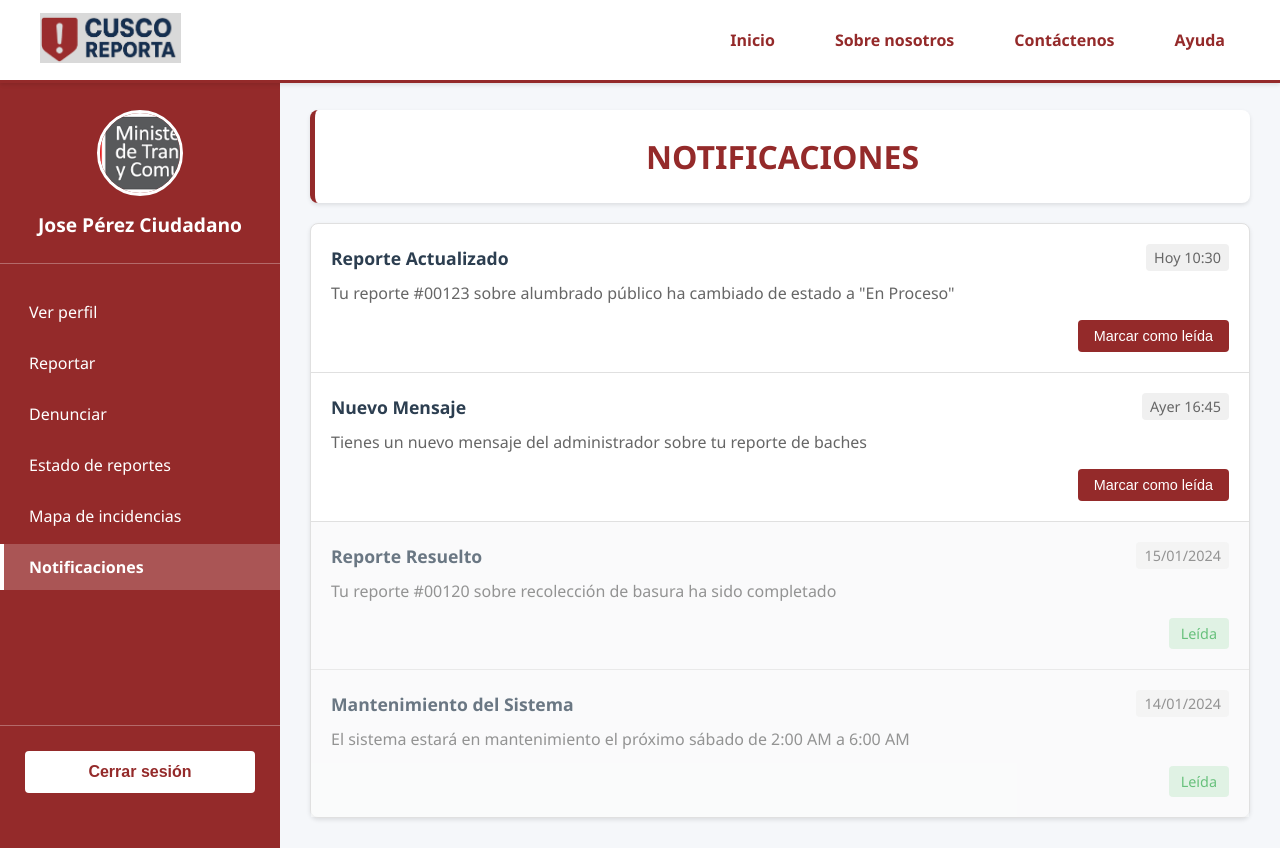
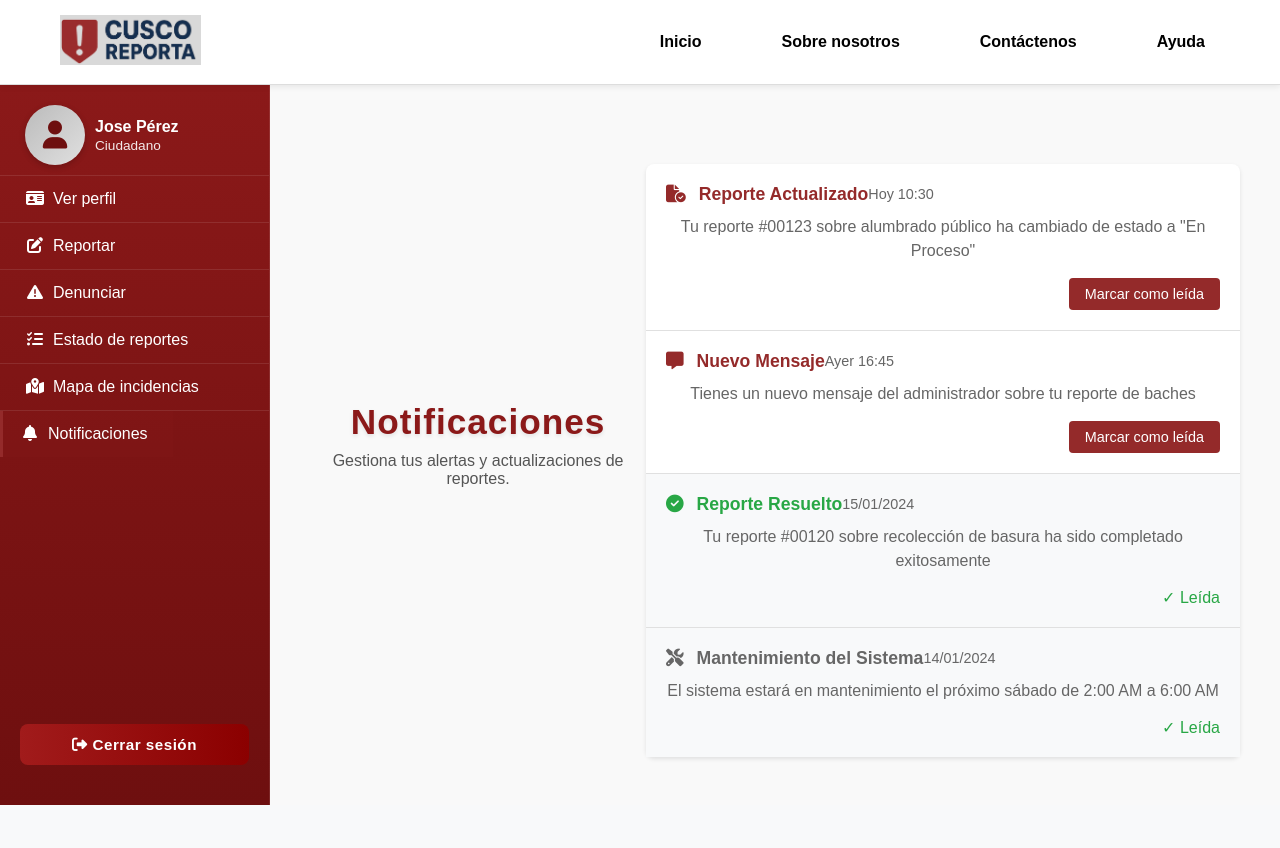
Before and after one commit to Alacops/CUSCO_REPORTA, a plain HTML site: page Frontend/html/notificaciones.html in a window 1280 px wide. After the commit the page ends 805 px from the top, so only its background shows below. Drawn offline with Linux system fonts and the light colour scheme.

Commit message:
notificaciones

```diff
--- a/Frontend/html/notificaciones.html
+++ b/Frontend/html/notificaciones.html
@@ -1,131 +1,179 @@
 <!DOCTYPE html>
 <html lang="es">
 <head>
-    <meta charset="UTF-8">
-    <meta name="viewport" content="width=device-width, initial-scale=1.0">
-    <title>Notificaciones - Reporta Cusco</title>
-    <link rel="stylesheet" href="../css/common.css">
-    <link rel="stylesheet" href="../css/notificaciones.css">
+  <meta charset="UTF-8" />
+  <meta name="viewport" content="width=device-width, initial-scale=1.0" />
+  <title>Notificaciones - Cusco Reporta</title>
+  <link rel="stylesheet" href="../css/styles.css" />
+  <link rel="stylesheet" href="https://cdnjs.cloudflare.com/ajax/libs/font-awesome/6.5.0/css/all.min.css">
 </head>
 <body>
-    <!-- Barra Horizontal SUPERIOR (BLANCA) -->
-    <header class="top-header">
-        <div class="header-container">
-            <div class="header-logo">
-                <img src="../assents/images/CuscoReporta.png" alt="CUSCO REPORTA" class="logo-image">
+  <!-- ====== NAVBAR SUPERIOR ====== -->
+  <header class="topbar">
+    <div class="topbar__logo">
+      <img src="../assents/images/CuscoReporta.png" alt="Cusco Reporta Logo">
     </div>
-            <nav class="top-nav">
-                <ul>
-                    <li><a href="../index.html">Inicio</a></li>
-                    <li><a href="#">Sobre nosotros</a></li>
-                    <li><a href="#">Contáctenos</a></li>
-                    <li><a href="#">Ayuda</a></li>
-                </ul>
+    <nav class="topbar__menu">
+      <a href="../index.html">Inicio</a>
+      <a href="#">Sobre nosotros</a>
+      <a href="#">Contáctenos</a>
+      <a href="#">Ayuda</a>
     </nav>
-        </div>
   </header>
 
-    <div class="main-container">
-        <!-- Barra Lateral IZQUIERDA (ROJA) -->
-        <aside class="sidebar">
-            <div class="user-profile">
-                <div class="user-avatar">
-                    <img src="../assents/images/MTC.png" alt="Jose Pérez">
+  <!-- ====== CONTENEDOR PRINCIPAL ====== -->
+  <div class="container">
+    <!-- ====== SIDEBAR IZQUIERDO ====== -->
+    <aside class="sidebar" style="display: flex; flex-direction: column; justify-content: flex-start;">
+      <div class="sidebar__user" style="margin-bottom: 10px;">
+        <div class="sidebar__avatar">
+          <i class="fa-solid fa-user"></i>
         </div>
-                <h3>Jose Pérez Ciudadano</h3>
-            </div>
-
-            <nav class="side-nav">
-                <ul class="nav-menu">
-                    <li class="nav-item">
-                        <a href="#" class="nav-link">Ver perfil</a>
-                    </li>
-                    <li class="nav-item">
-                        <a href="registrar_Denuncia.html" class="nav-link">Reportar</a>
-                    </li>
-                    <li class="nav-item">
-                        <a href="#" class="nav-link">Denunciar</a>
-                    </li>
-                    <li class="nav-item">
-                        <a href="#" class="nav-link">Estado de reportes</a>
-                    </li>
-                    <li class="nav-item">
-                        <a href="#" class="nav-link">Mapa de incidencias</a>
-                    </li>
-                    <li class="nav-item">
-                        <a href="notificaciones.html" class="nav-link active">Notificaciones</a>
-                    </li>
-                </ul>
-            </nav>
-
-            <div class="logout-section">
-                <button class="logout-btn" onclick="cerrarSesion()">Cerrar sesión</button>
-            </div>
-        </aside>
-
-        <!-- Contenido Principal -->
-        <main class="main-content">
-            <div class="content-header">
-                <h2>NOTIFICACIONES</h2>
-            </div>
-
-            <div class="notifications-container">
-                <div class="notification-item">
-                    <div class="notification-header">
-                        <span class="notification-title">Reporte Actualizado</span>
-                        <span class="notification-date">Hoy 10:30</span>
-                    </div>
-                    <div class="notification-message">
-                        Tu reporte #00123 sobre alumbrado público ha cambiado de estado a "En Proceso"
-                    </div>
-                    <div class="notification-actions">
-                        <button class="btn-mark-read">Marcar como leída</button>
+        <div class="sidebar__info">
+          <h3>Jose Pérez</h3>
+          <p>Ciudadano</p>
         </div>
       </div>
 
-                <div class="notification-item">
-                    <div class="notification-header">
-                        <span class="notification-title">Nuevo Mensaje</span>
-                        <span class="notification-date">Ayer 16:45</span>
+      <!-- Menú del usuario -->
+      <ul class="sidebar__menu" style="margin-top: 0; padding-top: 0; list-style: none;">
+        <li style="display: flex; align-items: flex-start;">
+          <a href="perfil_usuario.html"><i class="fa-solid fa-id-card" style="width: 20px;"></i><span style="margin-left:8px;">Ver perfil</span></a>
+        </li>
+        <li style="display: flex; align-items: flex-start;">
+          <a href="registrar_Denuncia.html"><i class="fa-solid fa-pen-to-square" style="width: 20px;"></i><span style="margin-left:8px;">Reportar</span></a>
+        </li>
+        <li style="display: flex; align-items: flex-start;">
+          <a href="#"><i class="fa-solid fa-triangle-exclamation" style="width: 20px;"></i><span style="margin-left:8px;">Denunciar</span></a>
+        </li>
+        <li style="display: flex; align-items: flex-start;">
+          <a href="#"><i class="fa-solid fa-list-check" style="width: 20px;"></i><span style="margin-left:8px;">Estado de reportes</span></a>
+        </li>
+        <li style="display: flex; align-items: flex-start;">
+          <a href="#"><i class="fa-solid fa-map-location-dot" style="width: 20px;"></i><span style="margin-left:8px;">Mapa de incidencias</span></a>
+        </li>
+        <li style="display: flex; align-items: flex-start;">
+          <a href="notificaciones.html" style="background-color: rgba(148, 42, 42, 0.1); border-left: 3px solid #942A2A; padding-left: 17px;"><i class="fa-solid fa-bell" style="width: 20px;"></i><span style="margin-left:8px;">Notificaciones</span></a>
+        </li>
+      </ul>
+
+      <button class="logout-btn" id="logoutBtn" style="margin-top: auto;">
+        <i class="fa-solid fa-right-from-bracket"></i> Cerrar sesión
+      </button>
+    </aside>
+
+    <!-- ====== CONTENIDO PRINCIPAL ====== -->
+    <main class="main-content">
+      <div>
+        <h1>Notificaciones</h1>
+        <p style="color:#555; margin-top:10px;">
+          Gestiona tus alertas y actualizaciones de reportes.
+        </p>
       </div>
-                    <div class="notification-message">
-                        Tienes un nuevo mensaje del administrador sobre tu reporte de baches
+
+      <!-- Contenedor de Notificaciones -->
+      <div class="notifications-container" style="margin-top: 30px; background: white; border-radius: 8px; box-shadow: 0 2px 4px rgba(0,0,0,0.1); padding: 0;">
+
+        <!-- Notificación 1 -->
+        <div class="notification-item" style="padding: 20px; border-bottom: 1px solid #e0e0e0;">
+          <div style="display: flex; justify-content: between; align-items: center; margin-bottom: 10px;">
+            <h3 style="color: #942A2A; margin: 0; font-size: 1.1rem;">
+              <i class="fa-solid fa-file-circle-check" style="margin-right: 8px;"></i>
+              Reporte Actualizado
+            </h3>
+            <span style="color: #666; font-size: 0.9rem;">Hoy 10:30</span>
           </div>
-                    <div class="notification-actions">
-                        <button class="btn-mark-read">Marcar como leída</button>
+          <p style="color: #666; margin-bottom: 15px; line-height: 1.5;">
+            Tu reporte #00123 sobre alumbrado público ha cambiado de estado a "En Proceso"
+          </p>
+          <div style="display: flex; justify-content: flex-end;">
+            <button class="btn-mark-read" style="background: #942A2A; color: white; border: none; padding: 8px 16px; border-radius: 4px; cursor: pointer; font-size: 0.9rem;">
+              Marcar como leída
+            </button>
           </div>
         </div>
 
-                <div class="notification-item read">
-                    <div class="notification-header">
-                        <span class="notification-title">Reporte Resuelto</span>
-                        <span class="notification-date">15/01/2024</span>
+        <!-- Notificación 2 -->
+        <div class="notification-item" style="padding: 20px; border-bottom: 1px solid #e0e0e0;">
+          <div style="display: flex; justify-content: between; align-items: center; margin-bottom: 10px;">
+            <h3 style="color: #942A2A; margin: 0; font-size: 1.1rem;">
+              <i class="fa-solid fa-message" style="margin-right: 8px;"></i>
+              Nuevo Mensaje
+            </h3>
+            <span style="color: #666; font-size: 0.9rem;">Ayer 16:45</span>
           </div>
-                    <div class="notification-message">
-                        Tu reporte #00120 sobre recolección de basura ha sido completado
-                    </div>
-                    <div class="notification-actions">
-                        <span class="read-status">Leída</span>
+          <p style="color: #666; margin-bottom: 15px; line-height: 1.5;">
+            Tienes un nuevo mensaje del administrador sobre tu reporte de baches
+          </p>
+          <div style="display: flex; justify-content: flex-end;">
+            <button class="btn-mark-read" style="background: #942A2A; color: white; border: none; padding: 8px 16px; border-radius: 4px; cursor: pointer; font-size: 0.9rem;">
+              Marcar como leída
+            </button>
           </div>
         </div>
 
-                <div class="notification-item read">
-                    <div class="notification-header">
-                        <span class="notification-title">Mantenimiento del Sistema</span>
-                        <span class="notification-date">14/01/2024</span>
+        <!-- Notificación 3 -->
+        <div class="notification-item" style="padding: 20px; border-bottom: 1px solid #e0e0e0; background-color: #f8f9fa;">
+          <div style="display: flex; justify-content: between; align-items: center; margin-bottom: 10px;">
+            <h3 style="color: #28a745; margin: 0; font-size: 1.1rem;">
+              <i class="fa-solid fa-circle-check" style="margin-right: 8px;"></i>
+              Reporte Resuelto
+            </h3>
+            <span style="color: #666; font-size: 0.9rem;">15/01/2024</span>
           </div>
-                    <div class="notification-message">
-                        El sistema estará en mantenimiento el próximo sábado de 2:00 AM a 6:00 AM
-                    </div>
-                    <div class="notification-actions">
-                        <span class="read-status">Leída</span>
+          <p style="color: #666; margin-bottom: 15px; line-height: 1.5;">
+            Tu reporte #00120 sobre recolección de basura ha sido completado exitosamente
+          </p>
+          <div style="display: flex; justify-content: flex-end;">
+            <span style="color: #28a745; font-weight: 500;">✓ Leída</span>
           </div>
         </div>
+
+        <!-- Notificación 4 -->
+        <div class="notification-item" style="padding: 20px; background-color: #f8f9fa;">
+          <div style="display: flex; justify-content: between; align-items: center; margin-bottom: 10px;">
+            <h3 style="color: #666; margin: 0; font-size: 1.1rem;">
+              <i class="fa-solid fa-screwdriver-wrench" style="margin-right: 8px;"></i>
+              Mantenimiento del Sistema
+            </h3>
+            <span style="color: #666; font-size: 0.9rem;">14/01/2024</span>
+          </div>
+          <p style="color: #666; margin-bottom: 15px; line-height: 1.5;">
+            El sistema estará en mantenimiento el próximo sábado de 2:00 AM a 6:00 AM
+          </p>
+          <div style="display: flex; justify-content: flex-end;">
+            <span style="color: #28a745; font-weight: 500;">✓ Leída</span>
+          </div>
+        </div>
+
       </div>
     </main>
   </div>
 
+  <!-- ====== SCRIPT ====== -->
+  <script>
+    document.getElementById("logoutBtn").addEventListener("click", function() {
+      if (confirm('¿Estás seguro de que quieres cerrar sesión?')) {
+        alert("Sesión cerrada correctamente.");
+        window.location.href = "../index.html";
+      }
+    });
 
-    <script src="../js/main.js"></script>
+    // Funcionalidad para marcar notificaciones como leídas
+    document.querySelectorAll('.btn-mark-read').forEach(button => {
+      button.addEventListener('click', function() {
+        const notificationItem = this.closest('.notification-item');
+
+        // Cambiar a estado leído
+        notificationItem.style.backgroundColor = '#f8f9fa';
+
+        // Cambiar el botón por texto "Leída"
+        const actions = notificationItem.querySelector('.notification-actions') || this.parentElement;
+        actions.innerHTML = '<span style="color: #28a745; font-weight: 500;">✓ Leída</span>';
+
+        alert('Notificación marcada como leída');
+      });
+    });
+  </script>
 </body>
 </html>
```
Lines whose indentation alone changed are shown as unchanged.
